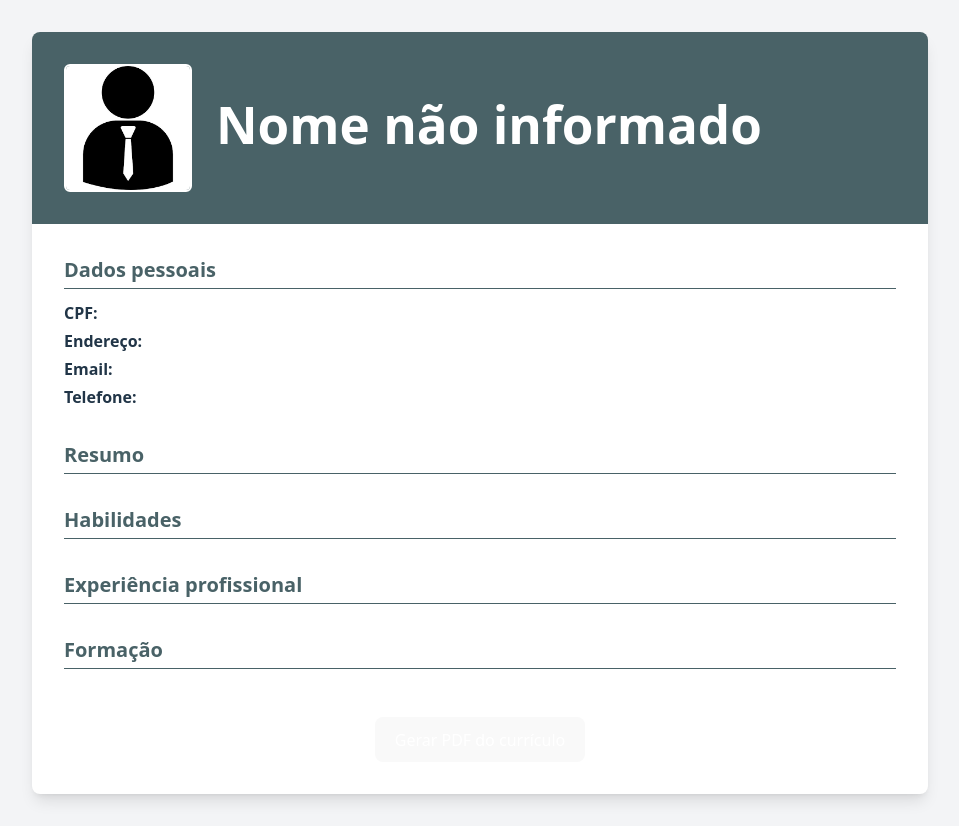
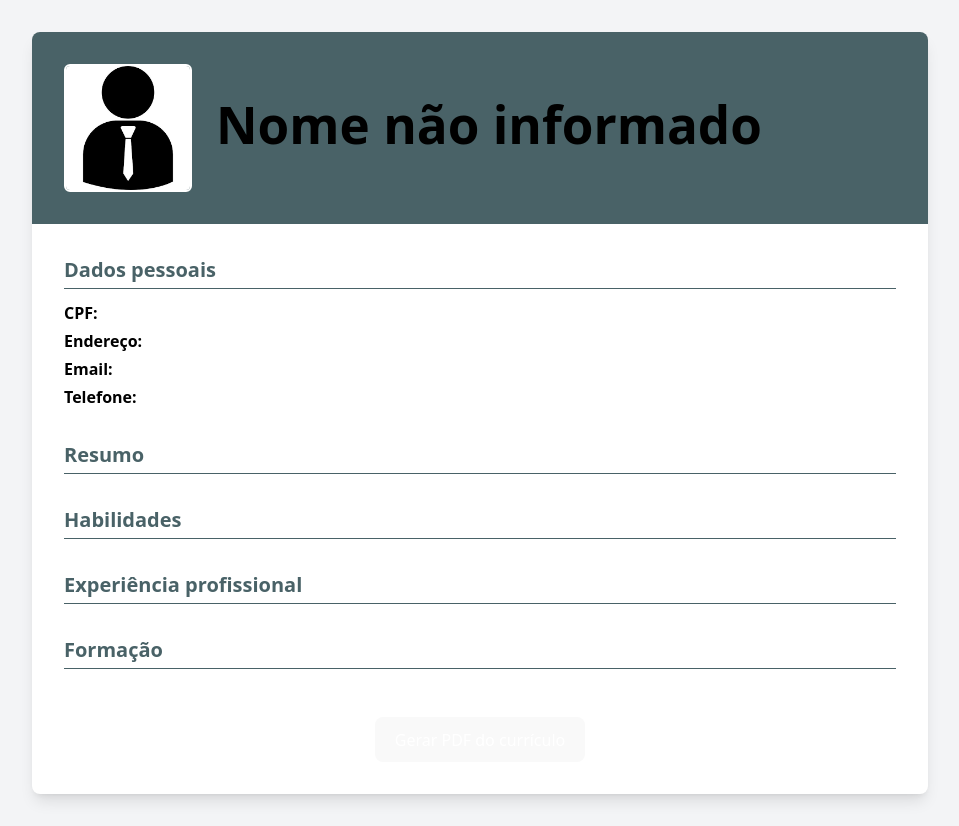
Before and after one commit to jackSparrow432/trabalho-de-Poo, a React (Vite) app: page /pdf in a window 1280 px wide. Shown: the whole page, without its empty margins (160-1119 px from the left). Built offline with nearby package versions, Linux system fonts and the light colour scheme.

Commit message:
mudei a cor das letras

```diff
--- a/src/componentes/AparenciaCurriculo.jsx
+++ b/src/componentes/AparenciaCurriculo.jsx
@@ -15,9 +15,9 @@ function AparenciaCurriculo({ dados }) {
           />
 
           <div>
-            <h1 className="text-4xl font-bold">{dados.nome || "Nome não informado"}</h1>
-            <p className="text-sm mt-2 opacity-80">{dados.email}</p>
-            <p className="text-sm opacity-80">{dados.numeroTelefone}</p>
+            <h1 className="text-4xl font-bold text-black">{dados.nome || "Nome não informado"}</h1>
+            <p className="text-sm mt-2 opacity-80 text-black">{dados.email}</p>
+            <p className="text-sm opacity-80 text-black">{dados.numeroTelefone}</p>
           </div>
         </div>
 
@@ -27,7 +27,7 @@ function AparenciaCurriculo({ dados }) {
           {/* Dados Pessoais */}
           <section>
             <h2 className="text-xl font-bold text-[#496267] border-b pb-1 mb-3">Dados pessoais</h2>
-            <div className="space-y-1">
+            <div className="space-y-1 text-black">
               <p><strong>CPF:</strong> {dados.cpf}</p>
               <p><strong>Endereço:</strong> {dados.endereco}</p>
               <p><strong>Email:</strong> {dados.email}</p>
@@ -38,25 +38,25 @@ function AparenciaCurriculo({ dados }) {
           {/* Resumo */}
           <section>
             <h2 className="text-xl font-bold text-[#496267] border-b pb-1 mb-3">Resumo</h2>
-            <p className="text-justify">{dados.descricao}</p>
+            <p className="text-justify text-black">{dados.descricao}</p>
           </section>
 
           {/* Habilidades */}
           <section>
             <h2 className="text-xl font-bold text-[#496267] border-b pb-1 mb-3">Habilidades</h2>
-            <p className="text-justify whitespace-pre-line">{dados.habilidades}</p>
+            <p className="text-justify whitespace-pre-line text-black">{dados.habilidades}</p>
           </section>
 
           {/* Experiência */}
           <section>
             <h2 className="text-xl font-bold text-[#496267] border-b pb-1 mb-3">Experiência profissional</h2>
-            <p className="text-justify whitespace-pre-line">{dados.experiencia}</p>
+            <p className="text-justify whitespace-pre-line text-black">{dados.experiencia}</p>
           </section>
 
           {/* Formação */}
           <section>
             <h2 className="text-xl font-bold text-[#496267] border-b pb-1 mb-3">Formação</h2>
-            <p className="text-justify whitespace-pre-line">{dados.formacao}</p>
+            <p className="text-justify whitespace-pre-line text-black">{dados.formacao}</p>
           </section>
 
           {/* Botão */}
```
